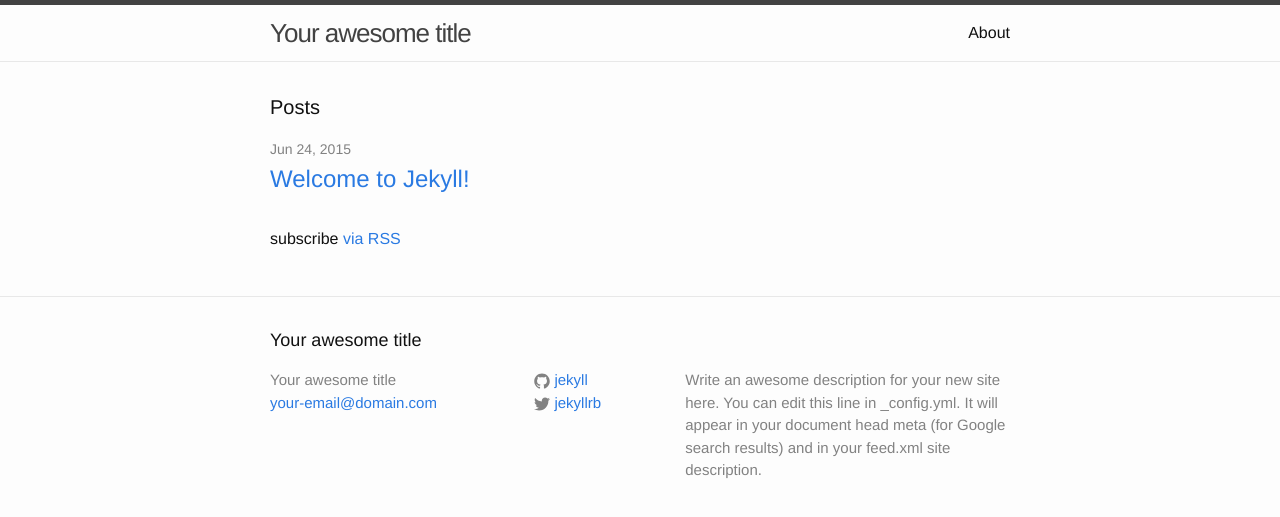
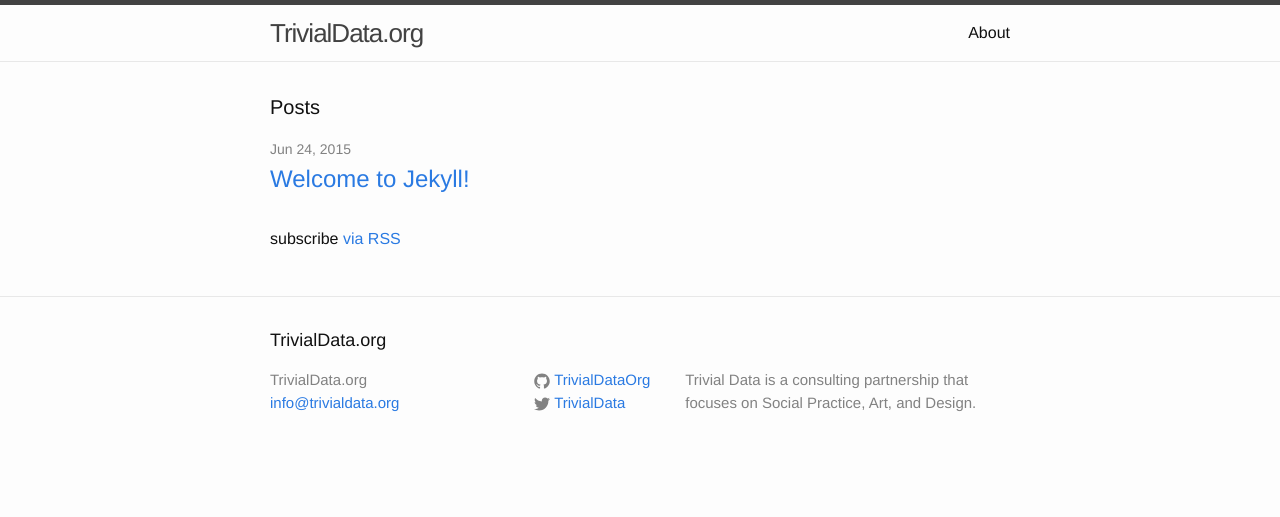
Before and after one commit to TrivialDataOrg/TrivialDataOrg.github.io, a Jekyll site: the page built from index.html, in a window 1280 px wide. Shown: the top 517 px of the page. Built offline with Jekyll 4.4.1, drawn with Linux system fonts in a browser that asks for light colours.

Commit message:
changed yaml frontmatter

```diff
--- a/_config.yml
+++ b/_config.yml
@@ -1,14 +1,13 @@
 # Site settings
-title: Your awesome title
-email: your-email@domain.com
+title: TrivialData.org
+email: info@trivialdata.org
 description: > # this means to ignore newlines until "baseurl:"
-  Write an awesome description for your new site here. You can edit this
-  line in _config.yml. It will appear in your document head meta (for
-  Google search results) and in your feed.xml site description.
+  Trivial Data is a consulting partnership that focuses on Social Practice,
+  Art, and Design.
 baseurl: "" # the subpath of your site, e.g. /blog/
-url: "http://yourdomain.com" # the base hostname & protocol for your site
-twitter_username: jekyllrb
-github_username:  jekyll
+url: "http://trivialdata.com" # the base hostname & protocol for your site
+twitter_username: TrivialData
+github_username:  TrivialDataOrg
 
 # Build settings
 markdown: kramdown
```
